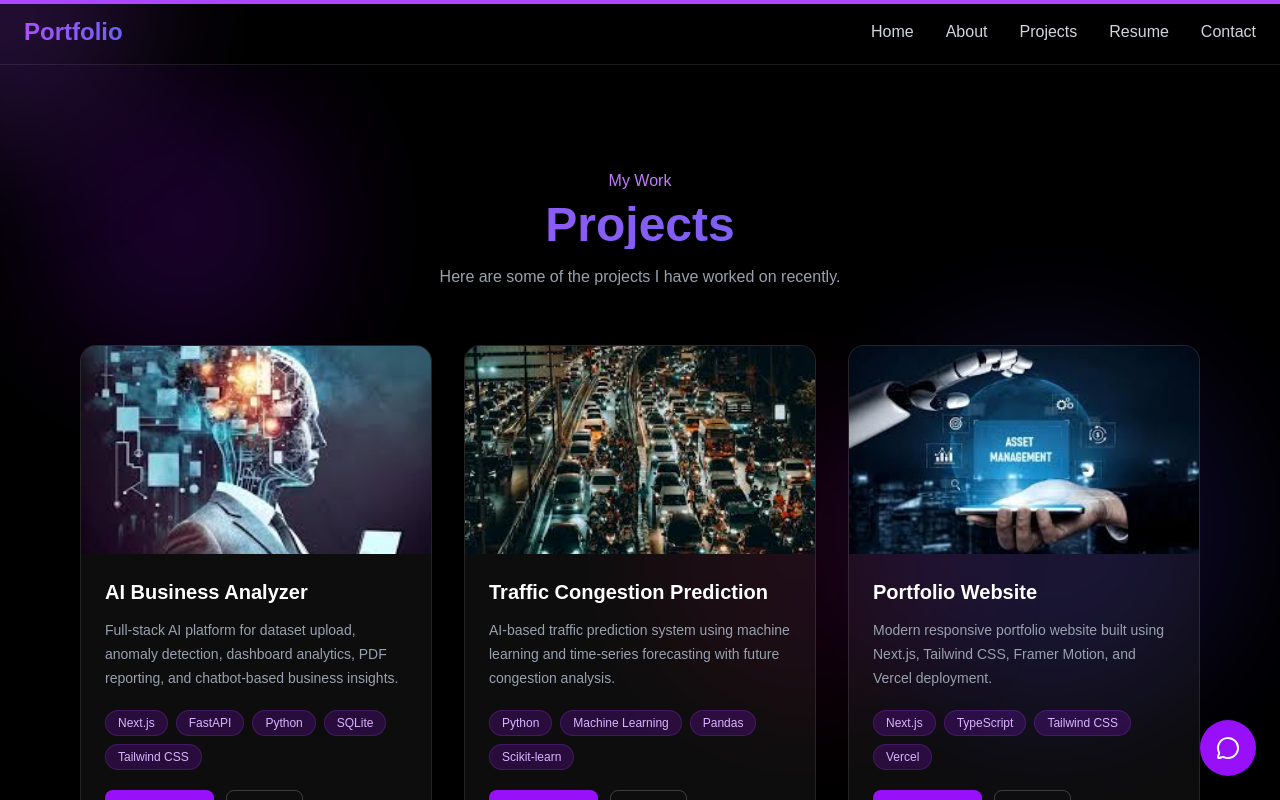
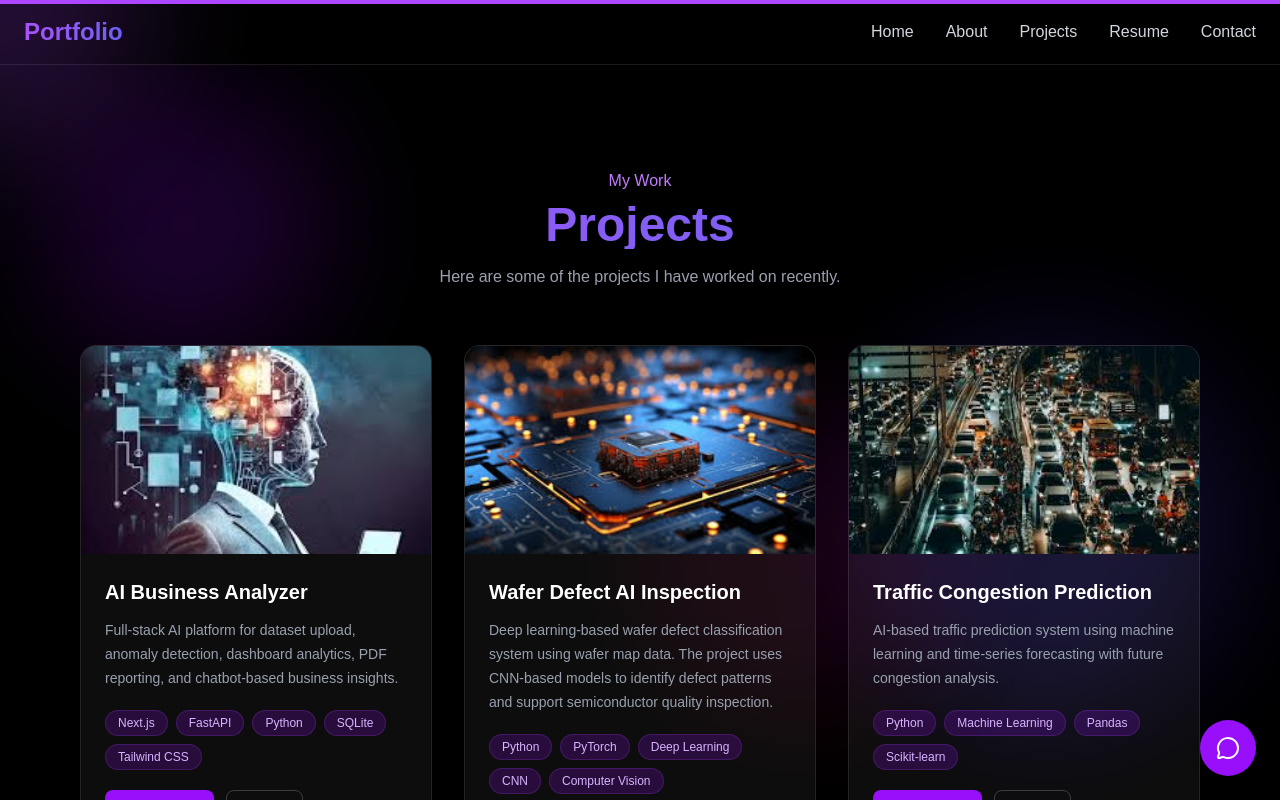
Before and after one commit to Parasu770/portfolio, a Next.js app: page /projects in a window 1280 px wide. Shown: the top 800 px of the page. Built offline with nearby package versions, Linux system fonts and the light colour scheme.

Commit message:
add wafer defect ai project

```diff
--- a/src/data/projects.ts
+++ b/src/data/projects.ts
@@ -8,6 +8,17 @@ export const projects = [
     demo: "#",
     tech: ["Next.js", "FastAPI", "Python", "SQLite", "Tailwind CSS"],
   },
+
+   {
+  title: "Wafer Defect AI Inspection",
+  description:
+    "Deep learning-based wafer defect classification system using wafer map data. The project uses CNN-based models to identify defect patterns and support semiconductor quality inspection.",
+  image: "/projects/wafer-defect-ai.png",
+  github: "https://github.com/Parasu770",
+  demo: "#",
+  tech: ["Python", "PyTorch", "Deep Learning", "CNN", "Computer Vision"],
+},
+
   {
     title: "Traffic Congestion Prediction",
     description:
@@ -26,4 +37,5 @@ export const projects = [
     demo: "#",
     tech: ["Next.js", "TypeScript", "Tailwind CSS", "Vercel"],
   },
+
 ];
```
Also changed, not shown: public/projects/wafer-defect-ai.png (added).
